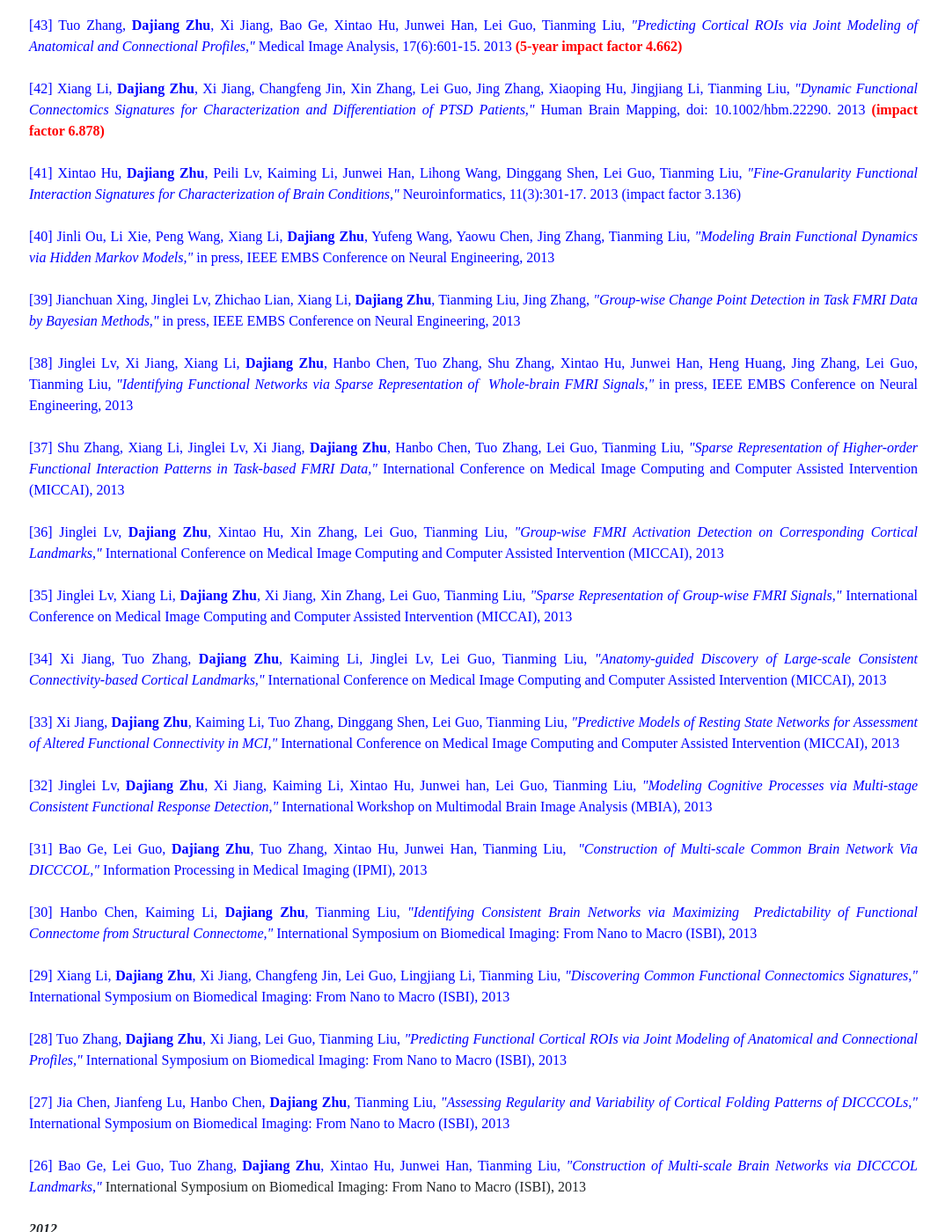
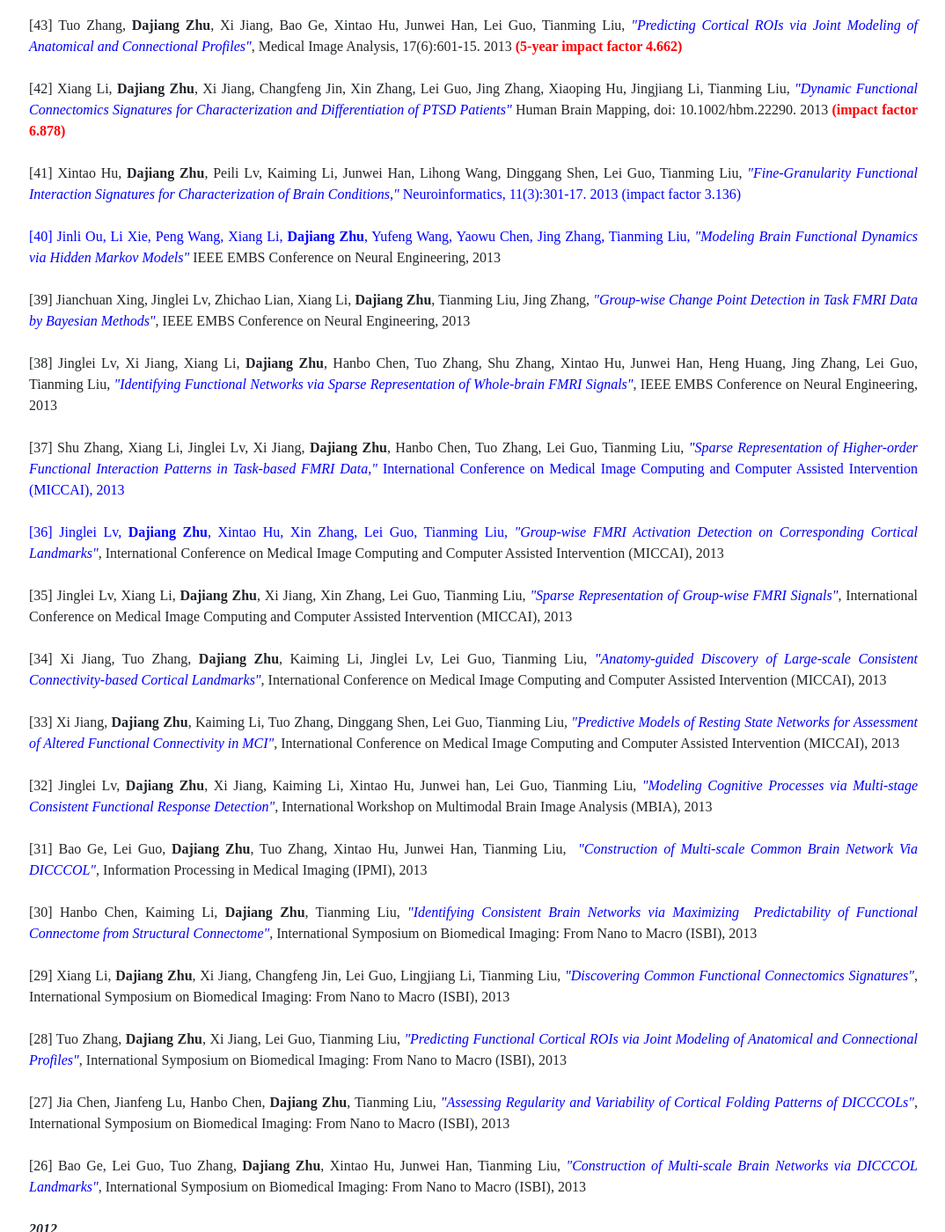
Before and after one commit to Deep-MI/Deep-MI.github.io, a Jekyll site: the page built from publications/index.html, in a window 1280 px wide and 1400 px high, scrolled down 11835 px. Shown: the whole window at 88% size, without its empty margins (122-1196 px from the left). Built offline with Jekyll 4.4.1, drawn with Linux system fonts in a browser that asks for light colours; nearby versions of some CDN libraries; comment, search, counter and statistics services are not loaded; some of the changed text lies outside the part shown.

Commit message:
Update index.html

```diff
--- a/publications/index.html
+++ b/publications/index.html
@@ -550,15 +550,15 @@
                         *Joint corresponding authors, IEEE Transactions on Medical Imaging, 32(9):1576-86. 2013 <b style="color:red">(impact factor 4.027)</b>
 <br>
                         <br>
-                        [44] Junwei Han, Xiang Ji, Xintao Hu, <strong>Dajiang Zhu</strong>, Kaiming Li, Xi Jiang, Guangbin Cui, Lei Guo, and Tianming Liu, <a href="https://academic.oup.com/cercor/article/23/4/786/343817" style="color: blue;"><i>"Representing and Retrieving Video Shots in Human-Centric Brain Imaging Space,"</i>
+                        [44] Junwei Han, Xiang Ji, Xintao Hu, <strong>Dajiang Zhu</strong>, Kaiming Li, Xi Jiang, Guangbin Cui, Lei Guo, and Tianming Liu, <a href="https://ieeexplore.ieee.org/abstract/document/6494293" style="color: blue;"><i>"Representing and Retrieving Video Shots in Human-Centric Brain Imaging Space"</i></a>,
                         IEEE Transactions on Image Processing, 22(7):2723-36. 2013 <b style="color:red">(impact factor 3.199)</b>
 <br>
                         <br>
-                        [43] Tuo Zhang, <strong>Dajiang Zhu</strong>, Xi Jiang, Bao Ge, Xintao Hu, Junwei Han, Lei Guo, Tianming Liu, <a href="https://academic.oup.com/cercor/article/23/4/786/343817" style="color: blue;"><i>"Predicting Cortical ROIs via Joint Modeling of Anatomical and Connectional Profiles,"</i>
+                        [43] Tuo Zhang, <strong>Dajiang Zhu</strong>, Xi Jiang, Bao Ge, Xintao Hu, Junwei Han, Lei Guo, Tianming Liu, <a href="https://www.sciencedirect.com/science/article/pii/S1361841513000376" style="color: blue;"><i>"Predicting Cortical ROIs via Joint Modeling of Anatomical and Connectional Profiles"</i></a>,
                         Medical Image Analysis, 17(6):601-15. 2013 <b style="color:red">(5-year impact factor 4.662)</b>
 <br>
                         <br>
-                        [42] Xiang Li, <strong>Dajiang Zhu</strong>, Xi Jiang, Changfeng Jin, Xin Zhang, Lei Guo, Jing Zhang, Xiaoping Hu, Jingjiang Li, Tianming Liu, <a href="https://academic.oup.com/cercor/article/23/4/786/343817" style="color: blue;"><i>"Dynamic Functional Connectomics Signatures for Characterization and Differentiation of PTSD Patients,"</i>
+                        [42] Xiang Li, <strong>Dajiang Zhu</strong>, Xi Jiang, Changfeng Jin, Xin Zhang, Lei Guo, Jing Zhang, Xiaoping Hu, Jingjiang Li, Tianming Liu, <a href="https://onlinelibrary.wiley.com/doi/full/10.1002/hbm.22290" style="color: blue;"><i>"Dynamic Functional Connectomics Signatures for Characterization and Differentiation of PTSD Patients"</i></a>
                         Human Brain Mapping, doi: 10.1002/hbm.22290. 2013 <b style="color:red">(impact factor 6.878)</b>
 <br>
                         <br>
@@ -566,63 +566,63 @@
                         Neuroinformatics, 11(3):301-17. 2013 (impact factor 3.136)
 <br>
                         <br>
-                        [40] Jinli Ou, Li Xie, Peng Wang, Xiang Li, <strong>Dajiang Zhu</strong>, Yufeng Wang, Yaowu Chen, Jing Zhang, Tianming Liu, <a href="https://academic.oup.com/cercor/article/23/4/786/343817" style="color: blue;"><i>"Modeling Brain Functional Dynamics via Hidden Markov Models,"</i>
-                        in press, IEEE EMBS Conference on Neural Engineering, 2013
+                        [40] Jinli Ou, Li Xie, Peng Wang, Xiang Li, <strong>Dajiang Zhu</strong>, Yufeng Wang, Yaowu Chen, Jing Zhang, Tianming Liu, <a href="https://ieeexplore.ieee.org/abstract/document/6695998" style="color: blue;"><i>"Modeling Brain Functional Dynamics via Hidden Markov Models"</i></a>
+                        IEEE EMBS Conference on Neural Engineering, 2013
 <br>
                         <br>
-                        [39] Jianchuan Xing, Jinglei Lv, Zhichao Lian, Xiang Li, <strong>Dajiang Zhu</strong>, Tianming Liu, Jing Zhang, <a href="https://academic.oup.com/cercor/article/23/4/786/343817" style="color: blue;"><i>"Group-wise Change Point Detection in Task FMRI Data by Bayesian Methods,"</i>
-                        in press, IEEE EMBS Conference on Neural Engineering, 2013
+                        [39] Jianchuan Xing, Jinglei Lv, Zhichao Lian, Xiang Li, <strong>Dajiang Zhu</strong>, Tianming Liu, Jing Zhang, <a href="https://ieeexplore.ieee.org/abstract/document/6696005" style="color: blue;"><i>"Group-wise Change Point Detection in Task FMRI Data by Bayesian Methods"</i></a>,
+                        IEEE EMBS Conference on Neural Engineering, 2013
 <br>
                         <br>
-                        [38] Jinglei Lv, Xi Jiang, Xiang Li, <strong>Dajiang Zhu</strong>, Hanbo Chen, Tuo Zhang, Shu Zhang, Xintao Hu, Junwei Han, Heng Huang, Jing Zhang, Lei Guo, Tianming Liu, <a href="https://academic.oup.com/cercor/article/23/4/786/343817" style="color: blue;"><i>"Identifying Functional Networks via Sparse Representation of  Whole-brain FMRI Signals,"</i>
-                        in press, IEEE EMBS Conference on Neural Engineering, 2013
+                        [38] Jinglei Lv, Xi Jiang, Xiang Li, <strong>Dajiang Zhu</strong>, Hanbo Chen, Tuo Zhang, Shu Zhang, Xintao Hu, Junwei Han, Heng Huang, Jing Zhang, Lei Guo, Tianming Liu, <a href="https://ieeexplore.ieee.org/abstract/document/6696050" style="color: blue;"><i>"Identifying Functional Networks via Sparse Representation of Whole-brain FMRI Signals"</i></a>,
+                        IEEE EMBS Conference on Neural Engineering, 2013
 <br>
                         <br>
                         [37] Shu Zhang, Xiang Li, Jinglei Lv, Xi Jiang, <strong>Dajiang Zhu</strong>, Hanbo Chen, Tuo Zhang, Lei Guo, Tianming Liu, <a href="https://academic.oup.com/cercor/article/23/4/786/343817" style="color: blue;"><i>"Sparse Representation of Higher-order Functional Interaction Patterns in Task-based FMRI Data,"</i>
                         International Conference on Medical Image Computing and Computer Assisted Intervention (MICCAI), 2013
 <br>
                         <br>
-                        [36] Jinglei Lv, <strong>Dajiang Zhu</strong>, Xintao Hu, Xin Zhang, Lei Guo, Tianming Liu, <a href="https://academic.oup.com/cercor/article/23/4/786/343817" style="color: blue;"><i>"Group-wise FMRI Activation Detection on Corresponding Cortical Landmarks,"</i>
+                        [36] Jinglei Lv, <strong>Dajiang Zhu</strong>, Xintao Hu, Xin Zhang, Lei Guo, Tianming Liu, <a href="https://link.springer.com/chapter/10.1007/978-3-642-40763-5_82" style="color: blue;"><i>"Group-wise FMRI Activation Detection on Corresponding Cortical Landmarks"</i></a>,
                         International Conference on Medical Image Computing and Computer Assisted Intervention (MICCAI), 2013
 <br>
                         <br>
-                        [35] Jinglei Lv, Xiang Li, <strong>Dajiang Zhu</strong>, Xi Jiang, Xin Zhang, Lei Guo, Tianming Liu, <a href="https://academic.oup.com/cercor/article/23/4/786/343817" style="color: blue;"><i>"Sparse Representation of Group-wise FMRI Signals,"</i>
+                        [35] Jinglei Lv, Xiang Li, <strong>Dajiang Zhu</strong>, Xi Jiang, Xin Zhang, Lei Guo, Tianming Liu, <a href="https://link.springer.com/chapter/10.1007/978-3-642-40760-4_76" style="color: blue;"><i>"Sparse Representation of Group-wise FMRI Signals"</i></a>,
                         International Conference on Medical Image Computing and Computer Assisted Intervention (MICCAI), 2013
 <br>
                         <br>
-                        [34] Xi Jiang, Tuo Zhang, <strong>Dajiang Zhu</strong>, Kaiming Li, Jinglei Lv, Lei Guo, Tianming Liu, <a href="https://academic.oup.com/cercor/article/23/4/786/343817" style="color: blue;"><i>"Anatomy-guided Discovery of Large-scale Consistent Connectivity-based Cortical Landmarks,"</i>
+                        [34] Xi Jiang, Tuo Zhang, <strong>Dajiang Zhu</strong>, Kaiming Li, Jinglei Lv, Lei Guo, Tianming Liu, <a href="https://link.springer.com/chapter/10.1007/978-3-642-40760-4_77" style="color: blue;"><i>"Anatomy-guided Discovery of Large-scale Consistent Connectivity-based Cortical Landmarks"</i></a>,
                         International Conference on Medical Image Computing and Computer Assisted Intervention (MICCAI), 2013
 <br>
                         <br>
-                        [33] Xi Jiang, <strong>Dajiang Zhu</strong>, Kaiming Li, Tuo Zhang, Dinggang Shen, Lei Guo, Tianming Liu, <a href="https://academic.oup.com/cercor/article/23/4/786/343817" style="color: blue;"><i>"Predictive Models of Resting State Networks for Assessment of Altered Functional Connectivity in MCI,"</i>
+                        [33] Xi Jiang, <strong>Dajiang Zhu</strong>, Kaiming Li, Tuo Zhang, Dinggang Shen, Lei Guo, Tianming Liu, <a href="https://link.springer.com/chapter/10.1007/978-3-642-40763-5_83" style="color: blue;"><i>"Predictive Models of Resting State Networks for Assessment of Altered Functional Connectivity in MCI"</i></a>,
                         International Conference on Medical Image Computing and Computer Assisted Intervention (MICCAI), 2013
 <br>
                         <br>
-                        [32] Jinglei Lv, <strong>Dajiang Zhu</strong>, Xi Jiang, Kaiming Li, Xintao Hu, Junwei han, Lei Guo, Tianming Liu, <a href="https://academic.oup.com/cercor/article/23/4/786/343817" style="color: blue;"><i>"Modeling Cognitive Processes via Multi-stage Consistent Functional Response Detection,"</i>
+                        [32] Jinglei Lv, <strong>Dajiang Zhu</strong>, Xi Jiang, Kaiming Li, Xintao Hu, Junwei han, Lei Guo, Tianming Liu, <a href="https://link.springer.com/chapter/10.1007/978-3-319-02126-3_18" style="color: blue;"><i>"Modeling Cognitive Processes via Multi-stage Consistent Functional Response Detection"</i></a>,
                         International Workshop on Multimodal Brain Image Analysis (MBIA), 2013
 <br>
                         <br>
-                        [31] Bao Ge, Lei Guo, <strong>Dajiang Zhu</strong>, Tuo Zhang, Xintao Hu, Junwei Han, Tianming Liu,  <a href="https://academic.oup.com/cercor/article/23/4/786/343817" style="color: blue;"><i>"Construction of Multi-scale Common Brain Network Via DICCCOL,"</i>
+                        [31] Bao Ge, Lei Guo, <strong>Dajiang Zhu</strong>, Tuo Zhang, Xintao Hu, Junwei Han, Tianming Liu,  <a href="https://link.springer.com/chapter/10.1007/978-3-642-38868-2_58" style="color: blue;"><i>"Construction of Multi-scale Common Brain Network Via DICCCOL"</i></a>,
                         Information Processing in Medical Imaging (IPMI), 2013
 <br>
                         <br>
-                        [30] Hanbo Chen, Kaiming Li, <strong>Dajiang Zhu</strong>, Tianming Liu, <a href="https://academic.oup.com/cercor/article/23/4/786/343817" style="color: blue;"><i>"Identifying Consistent Brain Networks via Maximizing  Predictability of Functional Connectome from Structural Connectome,"</i>
+                        [30] Hanbo Chen, Kaiming Li, <strong>Dajiang Zhu</strong>, Tianming Liu, <a href="https://ieeexplore.ieee.org/abstract/document/6556640" style="color: blue;"><i>"Identifying Consistent Brain Networks via Maximizing  Predictability of Functional Connectome from Structural Connectome"</i></a>,
                         International Symposium on Biomedical Imaging: From Nano to Macro (ISBI), 2013
 <br>
                         <br>
-                        [29] Xiang Li, <strong>Dajiang Zhu</strong>, Xi Jiang, Changfeng Jin, Lei Guo, Lingjiang Li, Tianming Liu, <a href="https://academic.oup.com/cercor/article/23/4/786/343817" style="color: blue;"><i>"Discovering Common Functional Connectomics Signatures,"</i>
+                        [29] Xiang Li, <strong>Dajiang Zhu</strong>, Xi Jiang, Changfeng Jin, Lei Guo, Lingjiang Li, Tianming Liu, <a href="https://ieeexplore.ieee.org/abstract/document/6556551" style="color: blue;"><i>"Discovering Common Functional Connectomics Signatures"</i></a>,
                         International Symposium on Biomedical Imaging: From Nano to Macro (ISBI), 2013
 <br>
                         <br>
-                        [28] Tuo Zhang, <strong>Dajiang Zhu</strong>, Xi Jiang, Lei Guo, Tianming Liu, <a href="https://academic.oup.com/cercor/article/23/4/786/343817" style="color: blue;"><i>"Predicting Functional Cortical ROIs via Joint Modeling of Anatomical and Connectional Profiles,"</i>
+                        [28] Tuo Zhang, <strong>Dajiang Zhu</strong>, Xi Jiang, Lei Guo, Tianming Liu, <a href="https://ieeexplore.ieee.org/abstract/document/6556525" style="color: blue;"><i>"Predicting Functional Cortical ROIs via Joint Modeling of Anatomical and Connectional Profiles"</i></a>,
                         International Symposium on Biomedical Imaging: From Nano to Macro (ISBI), 2013
 <br>
                         <br>
-                        [27] Jia Chen, Jianfeng Lu, Hanbo Chen, <strong>Dajiang Zhu</strong>, Tianming Liu, <a href="https://academic.oup.com/cercor/article/23/4/786/343817" style="color: blue;"><i>"Assessing Regularity and Variability of Cortical Folding Patterns of DICCCOLs,"</i>
+                        [27] Jia Chen, Jianfeng Lu, Hanbo Chen, <strong>Dajiang Zhu</strong>, Tianming Liu, <a href="https://ieeexplore.ieee.org/abstract/document/6556639" style="color: blue;"><i>"Assessing Regularity and Variability of Cortical Folding Patterns of DICCCOLs"</i></a>,
                         International Symposium on Biomedical Imaging: From Nano to Macro (ISBI), 2013
 <br>
                         <br>
-                        [26] Bao Ge, Lei Guo, Tuo Zhang, <strong>Dajiang Zhu</strong>, Xintao Hu, Junwei Han, Tianming Liu, <a href="https://academic.oup.com/cercor/article/23/4/786/343817" style="color: blue;"><i>"Construction of Multi-scale Brain Networks via DICCCOL Landmarks,"</i></a>
+                        [26] Bao Ge, Lei Guo, Tuo Zhang, <strong>Dajiang Zhu</strong>, Xintao Hu, Junwei Han, Tianming Liu, <a href="https://ieeexplore.ieee.org/abstract/document/6556566" style="color: blue;"><i>"Construction of Multi-scale Brain Networks via DICCCOL Landmarks"</i></a>,
                         International Symposium on Biomedical Imaging: From Nano to Macro (ISBI), 2013
 <br>
                         <br>
```
